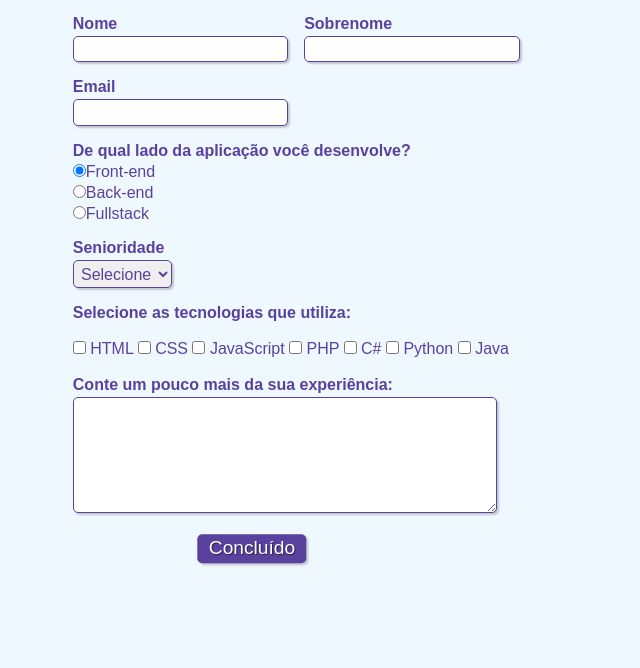
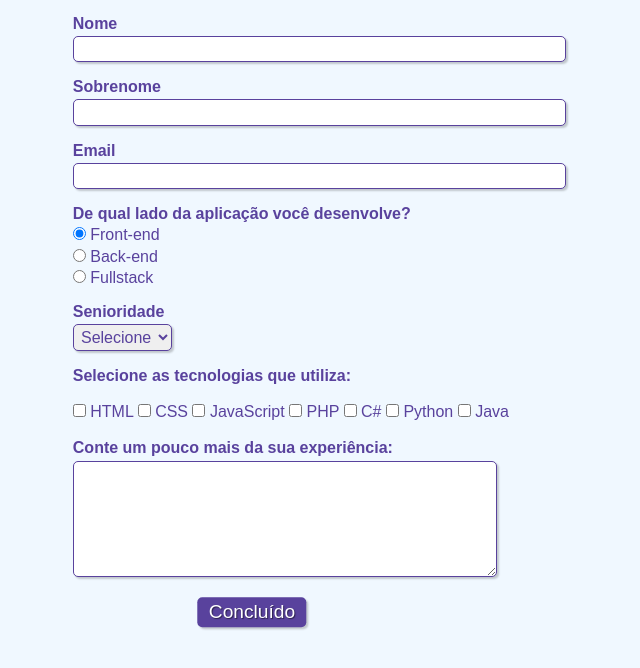
Before and after one commit to Maizer87/cadastro-simples, a plain HTML site: page index.html in a window 1280 px wide. Shown: the part 84-752 px from the top of the page, without its empty margins (388-1028 px from the left). Drawn offline with Linux system fonts and the light colour scheme.

Commit message:
melhoras no cadastro

```diff
--- a/index.html
+++ b/index.html
@@ -27,33 +27,33 @@
                 <!-- Campo do nome com legenda "nome" e css de classe "campo" -->
                 <div class="campo">
                     <label for="nome"><strong>Nome</strong></label>
-                    <input type="text" name="nome" id="nome" required>
+                    <input type="text" name="nome" id="nome" required size="50">
                 </div>
 
                 <!-- Campo do sobrenome com legenda "sobrenome" e css de classe "campo" -->
                 <div class="campo">
                     <label for="sobrenome"><strong>Sobrenome</strong></label>
-                    <input type="text" name="sobrenome" id="sobrenome" required>
+                    <input type="text" name="sobrenome" id="sobrenome" required size="50">
                 </div>
             </fieldset>
 
             <!-- Campo de email com-->
             <div class="campo">
                 <label for="email"><strong>Email</strong></label>
-                <input type="email" name="email" id="email" required>
+                <input type="email" name="email" id="email" required size="50">
             </div>
 
             <!-- Campo de desenvolvimento web com 3 opções de botões selecionáveis (radio button) e css de classe "campo" -->
             <div class="campo">
                 <label><strong>De qual lado da aplicação você desenvolve?</strong></label>
                 <label>
-                    <input type="radio" name="devweb" value="frontend" checked>Front-end
+                    <input type="radio" name="devweb" value="frontend" checked> Front-end
                 </label>
                 <label>
-                    <input type="radio" name="devweb" value="backend">Back-end
+                    <input type="radio" name="devweb" value="backend"> Back-end
                 </label>
                 <label>
-                    <input type="radio" name="devweb" value="fullstack">Fullstack
+                    <input type="radio" name="devweb" value="fullstack"> Fullstack
                 </label>
             </div>
 
```
